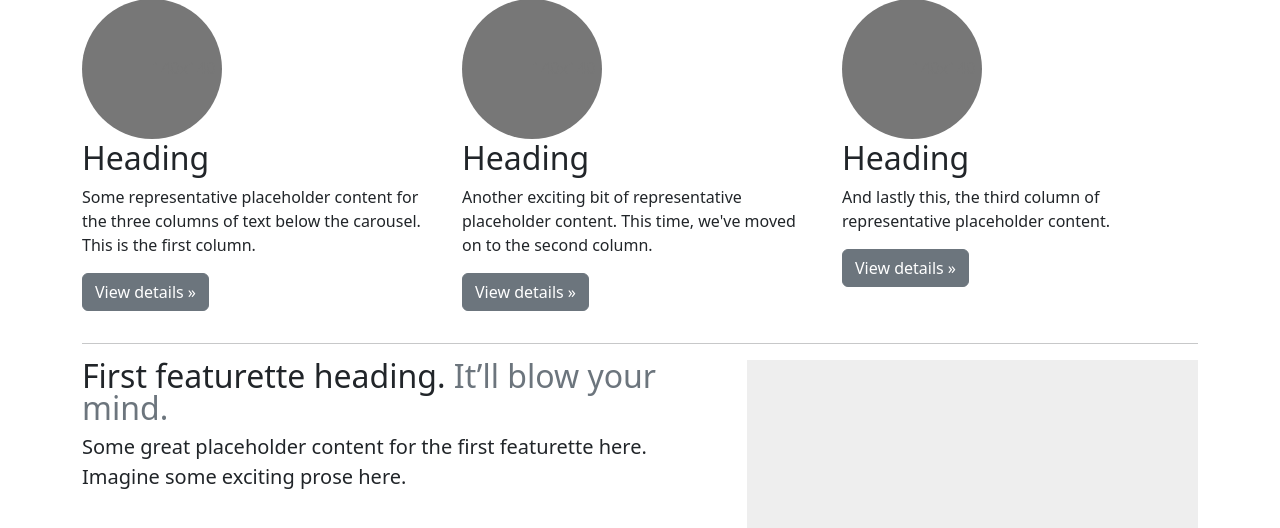
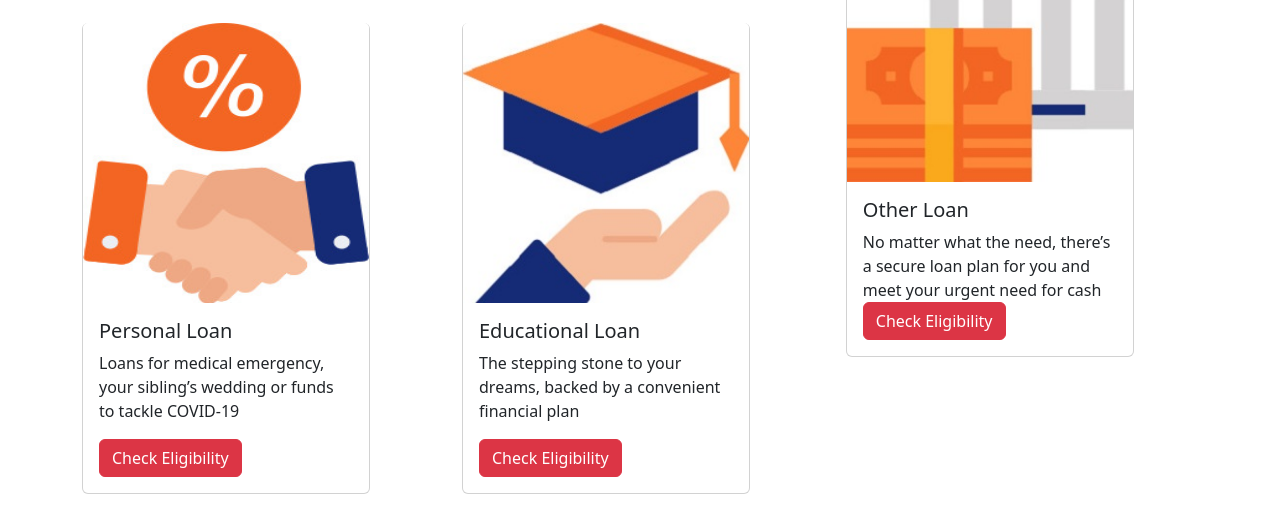
Before and after one commit to Bhushan-1509/Bank-Loan-Eligibility-Prediction, a Flask app: page / in a window 1280 px wide. Shown: the part 729-1257 px from the top of the page. Run offline with Flask 2, Linux system fonts and the light colour scheme.

Commit message:
New Changes in landing page

```diff
--- a/app.py
+++ b/app.py
@@ -26,5 +26,7 @@ def signin():
 def signup():
     return render_template("sign-up.html")
 
+
+
 if __name__ == '__main__':
     app.run(debug=True,host=config['host'],port=config['port'])
--- /dev/null
+++ b/static/css/index.css
@@ -0,0 +1,4 @@
+.card{
+    border-top:none;
+    box-shadow: 1ch;
+}
--- a/templates/index.html
+++ b/templates/index.html
@@ -2,7 +2,8 @@
 
 {% block title %}Loan  eligibility prediction{% endblock %}
 {% block head %}
-  <link href="url_for('static',filename='css/layout.css')">
+  <link rel="icon" type="image/x-icon" href="{{url_for('static',filename='images/favicon.png')}}">
+  <link rel="stylesheet" href="{{url_for('static',filename='css/index.css')}}">
 {% endblock %}
 {% block bodycontent %}
 <header class="site-header sticky-top py-1">
@@ -13,7 +14,7 @@
     <a class="py-2 d-none d-md-inline-block" href="#">About Us</a>
     <a class="py-2 d-none d-md-inline-block" href="#">Business</a>
     <a class="py-2 d-none d-md-inline-block" href="#">Features</a>
-    <a class="py-2 d-none d-md-inline-block" href="#">Enterprise</a>
+    <a class="py-2 d-none d-md-inline-block" href="#">News</a>
     <a class="py-2 d-none d-md-inline-block" href="#">Support</a>
     <button type="button" class="btn btn-danger" style="height:17%">Sign In</button>
 
@@ -21,34 +22,35 @@
 </header>
 
 <main>
+<div style="width:100%">
+  <div id="carouselExampleDark" class="carousel carousel-dark slide carousel-fade" data-bs-ride="carousel">
 
-<div id="carouselExampleDark" class="carousel carousel-dark slide" data-bs-ride="carousel">
   <div class="carousel-indicators">
+
     <button type="button" data-bs-target="#carouselExampleDark" data-bs-slide-to="0" class="active" aria-current="true" aria-label="Slide 1"></button>
     <button type="button" data-bs-target="#carouselExampleDark" data-bs-slide-to="1" aria-label="Slide 2"></button>
     <button type="button" data-bs-target="#carouselExampleDark" data-bs-slide-to="2" aria-label="Slide 3"></button>
   </div>
   <div class="carousel-inner">
-    <div class="carousel-item active" data-bs-interval="10000">
-      <img src="url_for('static',filename='images/carousel_img_1.png')" class="d-block w-100" alt="..." style="width:100%;height:85vh">
-      <div class="carousel-caption d-none d-md-block">
-        <h5>First slide label</h5>
-        <p>Some representative placeholder content for the first slide.</p>
+
+    <div class="carousel-item active" data-bs-interval="3500">
+      <img src="{{url_for('static',filename = 'images/test.jpg' )}}" class="d-block w-100" alt="..." style="width:100%;height:85vh">
+      <div class="carousel-caption d-none d-md-block" style="margin-top:-12vh">
+            <button class="btn btn-danger btn-lg" style="font-size:16px">More Details</button>
       </div>
     </div>
-    <div class="carousel-item" data-bs-interval="2000">
-      <img src="url_for('static',filename='images/carousel_img_2.png')" class="d-block w-100" alt="..." style="width:90%;height:85vh">
-      <div class="carousel-caption d-none d-md-block">
-        <h5>Second slide label</h5>
-        <p>Some representative placeholder content for the second slide.</p>
+    <div class="carousel-item" data-bs-interval="3500">
+      <img src="{{url_for('static',filename = 'images/carousel_img_2.png')}}" class="d-block w-100" alt="..." style="width:90%;height:85vh">
+         <div class="carousel-caption d-none d-md-block">
+        <h5 class="display-6">When money is need of the hour,
+        We’ll help you get it, in less than an hour.</h5>
+        <!-- <p>Some representative placeholder content for the first slide.</p> -->
       </div>
     </div>
-    <div class="carousel-item">
-      <img src="url_for('static',filename='images/carousel_img_3.jpg')" class="d-block w-100" alt="..." style="width:100%;height:85vh">
-      <div class="carousel-caption d-none d-md-block">
-        <h5>Third slide label</h5>
-        <p>Some representative placeholder content for the third slide.</p>
-      </div>
+    <div class="carousel-item" data-bs-interval="3500">
+
+      <img src="{{url_for('static',filename='images/carousel_img_1.jpg')}}" class="d-block w-100" alt="..." style="width:100%;height:85vh">
+
     </div>
   </div>
   <button class="carousel-control-prev" type="button" data-bs-target="#carouselExampleDark" data-bs-slide="prev">
@@ -61,81 +63,118 @@
   </button>
 </div>
 
+</div>
 
+<br>
 
 <!-- Marketing messaging and featurettes
 ================================================== -->
 <!-- Wrap the rest of the page in another container to center all the content. -->
 
-<div class="container marketing">
+  <div class="container">
+    <div class="row">
+      <div class="col-lg-4 mb-4">
+        <div class="card" style="width: 18rem;" style="display:table-cell">
+          <img class="card-img-top" src="{{url_for('static',filename='images/personal-loan.jpg')}}" alt="..." height="280">
+          <div class="card-body">
+            <!-- First card -->
+            <h5 class="card-title">Personal Loan</h5>
+            <p class="card-text">Loans for medical emergency, your sibling’s wedding or funds to tackle COVID-19</p>
+            <a href="#" class="btn btn-danger">Check Eligibility</a>
+          </div>
+        </div>
+      </div>
+      <!-- Second card -->
+      <div class="col-lg-4 mb-4">
+        <div class="card" style="width: 18rem;"  style="display:table-cell" >
+          <img class="card-img-top" src="{{url_for('static',filename='images/edu-loan.jpg')}}" class="card-img-top" alt="..." height="280">
+          <div class="card-body">
+            <h5 class="card-title">Educational Loan</h5>
+            <p class="card-text">The stepping stone to your dreams, backed by a convenient financial plan</p>
+            <a href="#" class="btn btn-danger">Check Eligibility<a>
+          </div>
+        </div>
+      </div>
+      <!-- Third card -->
+      <div class="col-lg-4 mb-4" style="display:table-cell;margin-left:67%;margin-top:-77vh">
+        <div class="card" style="width: 18rem;">
+          <img class="card-img-top" src="{{url_for('static',filename='images/other-loan.jpg')}}" class="card-img-top" alt="..." height="280">
+          <div class="card-body">
+            <h5 class="card-title">Other Loan</h5>
+            <p class="card-text">No matter what the need, there’s a secure loan plan for you and meet your urgent need for cash </p>
+            <a href="#" class="btn btn-danger">Check Eligibility<a>
+          </div>
+        </div>
+      </div>
+    </div></div>
 
-<!-- Three columns of text below the carousel -->
-<div class="row">
-<div class="col-lg-4">
-  <svg class="bd-placeholder-img rounded-circle" width="140" height="140" xmlns="http://www.w3.org/2000/svg" role="img" aria-label="Placeholder: 140x140" preserveAspectRatio="xMidYMid slice" focusable="false"><title>Placeholder</title><rect width="100%" height="100%" fill="#777"/><text x="50%" y="50%" fill="#777" dy=".3em">140x140</text></svg>
-
-  <h2 class="fw-normal">Heading</h2>
-  <p>Some representative placeholder content for the three columns of text below the carousel. This is the first column.</p>
-  <p><a class="btn btn-secondary" href="#">View details &raquo;</a></p>
-</div><!-- /.col-lg-4 -->
-<div class="col-lg-4">
-  <svg class="bd-placeholder-img rounded-circle" width="140" height="140" xmlns="http://www.w3.org/2000/svg" role="img" aria-label="Placeholder: 140x140" preserveAspectRatio="xMidYMid slice" focusable="false"><title>Placeholder</title><rect width="100%" height="100%" fill="#777"/><text x="50%" y="50%" fill="#777" dy=".3em">140x140</text></svg>
-
-  <h2 class="fw-normal">Heading</h2>
-  <p>Another exciting bit of representative placeholder content. This time, we've moved on to the second column.</p>
-  <p><a class="btn btn-secondary" href="#">View details &raquo;</a></p>
-</div><!-- /.col-lg-4 -->
-<div class="col-lg-4">
-  <svg class="bd-placeholder-img rounded-circle" width="140" height="140" xmlns="http://www.w3.org/2000/svg" role="img" aria-label="Placeholder: 140x140" preserveAspectRatio="xMidYMid slice" focusable="false"><title>Placeholder</title><rect width="100%" height="100%" fill="#777"/><text x="50%" y="50%" fill="#777" dy=".3em">140x140</text></svg>
-
-  <h2 class="fw-normal">Heading</h2>
-  <p>And lastly this, the third column of representative placeholder content.</p>
-  <p><a class="btn btn-secondary" href="#">View details &raquo;</a></p>
-</div><!-- /.col-lg-4 -->
-</div><!-- /.row -->
 
 
 <!-- START THE FEATURETTES -->
 
 <hr class="featurette-divider">
 
-<div class="row featurette">
+<div class="row featurette" style="margin-left:7%">
 <div class="col-md-7">
-  <h2 class="featurette-heading fw-normal lh-1">First featurette heading. <span class="text-muted">It’ll blow your mind.</span></h2>
-  <p class="lead">Some great placeholder content for the first featurette here. Imagine some exciting prose here.</p>
+  <h2 class="display-5" style="font-family: Plus Jakarta,sans-serif;font-weight:bolder;font-size:36px;color:black;">Personal Loan upto ₹ 20 Lakhs <span class="text-muted">.</span></h2>
+  <p class="lead" style="color:#4c5f74;font-weight:400;font-size:20px">&nbsp;&nbsp;&nbsp;&nbsp;If you are looking to meet your working capital requirements or take your business to newer heights, we’ll help you raise funds - by getting you an digital business loan approval in less than 59 minutes. a one-of-its-kind loan facilitating platform, psb59 makes the whole process of procuring MSME loans upto ₹5 crores easy, quick and convenient. what more? we’ll help you choose the best-suited, low-interest, flexible tenure MSME loan by getting you the widest range of offers from over 21+ public, private sector banks and NBFCs - that too with a single application. you can also be assured of complete financial data security when you deal with us, thanks to our highly advanced digital systems that handle financial data with utmost safety and precision.</p>
 </div>
 <div class="col-md-5">
-  <svg class="bd-placeholder-img bd-placeholder-img-lg featurette-image img-fluid mx-auto" width="500" height="500" xmlns="http://www.w3.org/2000/svg" role="img" aria-label="Placeholder: 500x500" preserveAspectRatio="xMidYMid slice" focusable="false"><title>Placeholder</title><rect width="100%" height="100%" fill="#eee"/><text x="50%" y="50%" fill="#aaa" dy=".3em">500x500</text></svg>
-
+ <!--  <svg class="bd-placeholder-img bd-placeholder-img-lg featurette-image img-fluid mx-auto" width="500" height="500" xmlns="http://www.w3.org/2000/svg" role="img" aria-label="Placeholder: 500x500" preserveAspectRatio="xMidYMid slice" focusable="false"><title>Placeholder</title><rect width="100%" height="100%" fill="#eee"/><text x="50%" y="50%" fill="#aaa" dy=".3em">500x500</text></svg> -->
+  <div><img src="{{url_for('static',filename='images/loan-photo-1.jpg ')}}" class="img-thumbnail" alt="..."></div>
 </div>
 </div>
 
 <hr class="featurette-divider">
 
-<div class="row featurette">
+<div class="row featurette" style="margin-right:8%">
 <div class="col-md-7 order-md-2">
-  <h2 class="featurette-heading fw-normal lh-1">Oh yeah, it’s that good. <span class="text-muted">See for yourself.</span></h2>
-  <p class="lead">Another featurette? Of course. More placeholder content here to give you an idea of how this layout would work with some actual real-world content in place.</p>
+  <h2 class="display-5" style="font-family: Plus Jakarta,sans-serif;font-weight:bolder;font-size:36px;color:black;">
+Mudra Loan upto ₹ 10 lakhs<span class="text-muted">.</span></h2>
+  <p class="lead" style="color:#4c5f74;font-weight:400;font-size:20px">&nbsp;&nbsp; &nbsp;&nbsp;Planning to buy a new home or build a home of your dream on the land you own? or want to renovate your existing home and make it bigger and better? look no further if you are looking for funding. we at psb59 will help you find the best and the most affordable home loan offer for upto ₹10 crores and also get you the digital approval within 15 minutes. yes, it’s as simple as that.</p>
+<p class="lead" style="color:#4c5f74;font-weight:400;font-size:20px">
+&nbsp;&nbsp;&nbsp;&nbsp; An online loan facilitating platform like no other, psb59 offers you the convenience of choosing the home loan that’s best suited for you from 21+ private sector, public sector and NBFCs, with the help of a fully-digitised processing system that’s integrated to statutory bodies for various purposes like data fetching, authentication, etc.
+</p>
+
+<p class="lead" style="color:#4c5f74;font-weight:400;font-size:20px">&nbsp;&nbsp;&nbsp;&nbsp; Put simply, we’ve reduced many days of efforts into just 15 minutes. you don’t have to visit multiple banks and fill up multiple applications to get the best home loan offer any more. all you need to do is - login, upload the required documents, add a co-applicant and apply - from anywhere, anytime. we’ll take care of the processing and obtain you digital approval within 15 minutes, subject to your borrowing credentials.
+</p>
+
+</p>
 </div>
 <div class="col-md-5 order-md-1">
-  <svg class="bd-placeholder-img bd-placeholder-img-lg featurette-image img-fluid mx-auto" width="500" height="500" xmlns="http://www.w3.org/2000/svg" role="img" aria-label="Placeholder: 500x500" preserveAspectRatio="xMidYMid slice" focusable="false"><title>Placeholder</title><rect width="100%" height="100%" fill="#eee"/><text x="50%" y="50%" fill="#aaa" dy=".3em">500x500</text></svg>
-
+  <!-- <svg class="bd-placeholder-img bd-placeholder-img-lg featurette-image img-fluid mx-auto" width="500" height="500" xmlns="http://www.w3.org/2000/svg" role="img" aria-label="Placeholder: 500x500" preserveAspectRatio="xMidYMid slice" focusable="false"><title>Placeholder</title><rect width="100%" height="100%" fill="#eee"/><text x="50%" y="50%" fill="#aaa" dy=".3em">500x500</text></svg> -->
+  <div style="margin-left:19%">
+      <img src="{{url_for('static',filename='images/loan-photo-2.jpg')}}" class="img-thumbnail" alt="...">
+  </div>
 </div>
 </div>
 
 <hr class="featurette-divider">
 
-<div class="row featurette">
+<div class="row featurette" style="margin-left:7%;">
 <div class="col-md-7">
-  <h2 class="featurette-heading fw-normal lh-1">And lastly, this one. <span class="text-muted">Checkmate.</span></h2>
-  <p class="lead">And yes, this is the last block of representative placeholder content. Again, not really intended to be actually read, simply here to give you a better view of what this would look like with some actual content. Your content.</p>
+  <h2 class="display-5" style="font-family: Plus Jakarta,sans-serif;font-weight:bolder;font-size:36px;color:black;">
+Auto Loan upto ₹ 1 Crore <span class="text-muted">.</span></h2>
+  <p class="lead" style="color:#4c5f74;font-weight:400;font-size:20px">
+    &nbsp;&nbsp;&nbsp;&nbsp; Want to buy a car or a bike? or upgrade your existing vehicle? get digital approval for auto loans up to ₹1 crore within 15 minutes with psb59 loans. all you need to do is apply for an auto loan (car loan or bike loan) and we’ll help you get an instant approval*, thanks to our state-of-the-art digital systems that’s integrated with statutory bodies.
+</p><p class="lead" style="color:#4c5f74;font-weight:400;font-size:20px">
+&nbsp;&nbsp; &nbsp;&nbsp;We’ll also customise your requirement so that you can pick and choose from the wide range of vehicle loan offers from more than 25 financial institutions including public, private sector banks and NBFCs, with absolutely no hassles so that you save time, money and effort. and yes, psb59 is absolutely safe, secure and backed by 365 days online customer support.</p>
 </div>
 <div class="col-md-5">
-  <svg class="bd-placeholder-img bd-placeholder-img-lg featurette-image img-fluid mx-auto" width="500" height="500" xmlns="http://www.w3.org/2000/svg" role="img" aria-label="Placeholder: 500x500" preserveAspectRatio="xMidYMid slice" focusable="false"><title>Placeholder</title><rect width="100%" height="100%" fill="#eee"/><text x="50%" y="50%" fill="#aaa" dy=".3em">500x500</text></svg>
-
+  <!-- <svg class="bd-placeholder-img bd-placeholder-img-lg featurette-image img-fluid mx-auto" width="500" height="500" xmlns="http://www.w3.org/2000/svg" role="img" aria-label="Placeholder: 500x500" preserveAspectRatio="xMidYMid slice" focusable="false"><title>Placeholder</title><rect width="100%" height="100%" fill="#eee"/><text x="50%" y="50%" fill="#aaa" dy=".3em">500x500</text></svg> -->
+  <div>
+    <img src="{{url_for('static',filename='images/loan-photo-3.jpg')}}" class="img-thumbnail" alt="...">
+  </div>
 </div>
 </div>
+<hr class="featurette-divider">
+<br>
 
+  <div class="container">
+    <img src="{{url_for('static',filename='images/info.jpg')}}" class="img-fluid" alt="...">
+
+  </div>
+<br>
 <hr class="featurette-divider">
 
 <!-- /END THE FEATURETTES -->
--- a/templates/layout.html
+++ b/templates/layout.html
@@ -6,15 +6,13 @@
     <meta charset="utf-8">
     <meta name="viewport" content="width=device-width, initial-scale=1">
     <title>{% block title %}{% endblock%}</title>
-
+    <link href="{{ url_for('static',filename='css/layout.css') }}" rel="stylesheet">
     <link rel="canonical" href="https://getbootstrap.com/docs/5.2/examples/carousel/">
 
     <link href ="https://cdn.jsdelivr.net/npm/bootstrap@5.2.2/dist/css/bootstrap.min.css" rel="stylesheet" integrity="sha384-Zenh87qX5JnK2Jl0vWa8Ck2rdkQ2Bzep5IDxbcnCeuOxjzrPF/et3URy9Bv1WTRi" crossorigin="anonymous">
     <meta name="theme-color" content="#712cf9">
+    {% block head %}{% endblock %}
 
-    <!-- Custom styles for this template -->
-
-    {% block head %} {% endblock %}
   </head>
   <body>
 
```
Also changed, not shown: static/css/sign-in.css (deleted, +0 -66 lines), static/css/sign-up.css (deleted, +0 -57 lines), static/css/style.css (deleted, +0 -53 lines), static/images/edu-loan.jpg (added), static/images/info.JPG (added), static/images/loan-photo-1.JPG (added), static/images/loan-photo-2.JPG (added), static/images/loan-photo-3.JPG (added), static/images/other-loan.jpg (added), static/images/personal-loan.jpg (added), static/images/test.jpg (added), static/images/test2.jpg (added).
